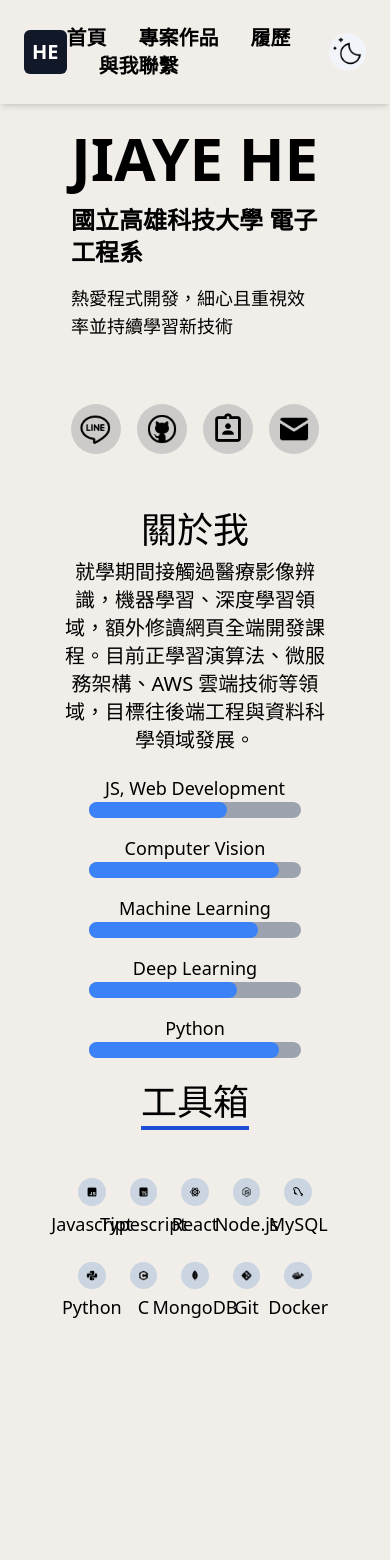
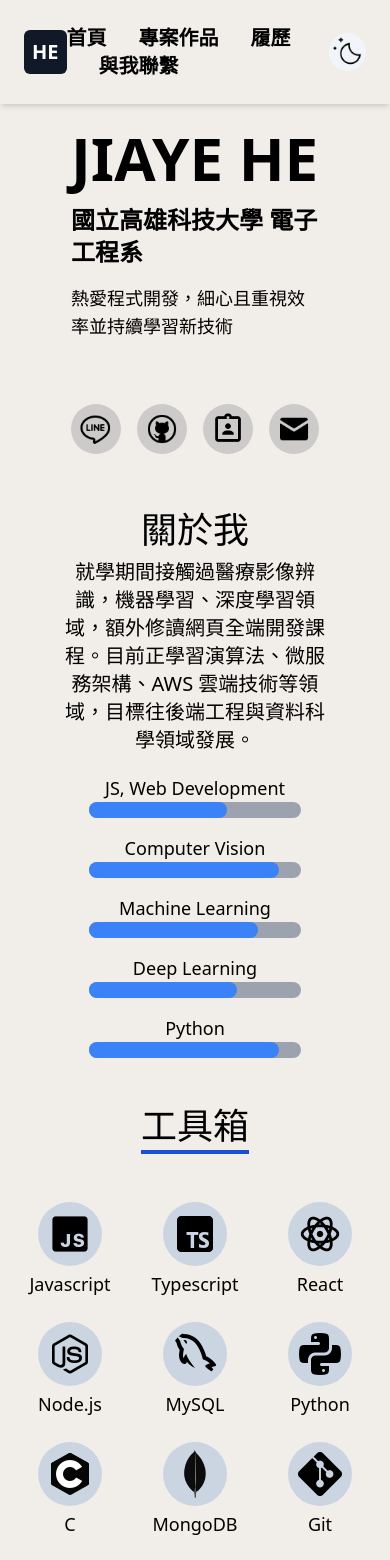
Before and after one commit to Sapphire0912/Portfolio-Website, a Next.js app in the folder portfolio-website/: page / in a window 390 px wide. Shown: the top 1560 px of the page. Built offline with nearby package versions, Linux system fonts and the light colour scheme.

Commit message:
rwd kit-sec

```diff
--- a/portfolio-website/src/components/About.tsx
+++ b/portfolio-website/src/components/About.tsx
@@ -25,7 +25,7 @@ const About: React.FC<DarkModeProps> = ({ darkMode }) => {
 
   return (
     <section className="flex justify-center items-center min-h-screen ">
-      <div className="lg:w-full lg:max-w-[80%] lg:flex-row w-[80%] flex flex-col justify-center items-stretch">
+      <div className="lg:w-full lg:max-w-[80%] lg:flex-row lg:mb-0 w-[80%] mb-6 flex flex-col justify-center items-stretch">
         <div className="flex-[0_1_40%] p-4 m-2">
           <h1 className={`font-bold text-6xl p-2`}>JIAYE HE</h1>
           <h3 className={`font-bold text-2xl p-2 `}>
--- a/portfolio-website/src/components/Kit.tsx
+++ b/portfolio-website/src/components/Kit.tsx
@@ -37,7 +37,7 @@ const Kit: React.FC<DarkModeProps> = ({ darkMode }) => {
           </span>
         </p>
 
-        <div className=" mt-4 pt-10 pb-4 grid grid-cols-5 gap-6 w-[60%]">
+        <div className="lg:w-[60%] md:w-[80%] sm:grid-cols-5 mt-4 pt-10 pb-4 grid grid-cols-3 gap-6 w-[90%]">
           {toolKitsrc.map((item, index) => (
             <div key={index} className=" flex flex-col items-center">
               <Image
```
